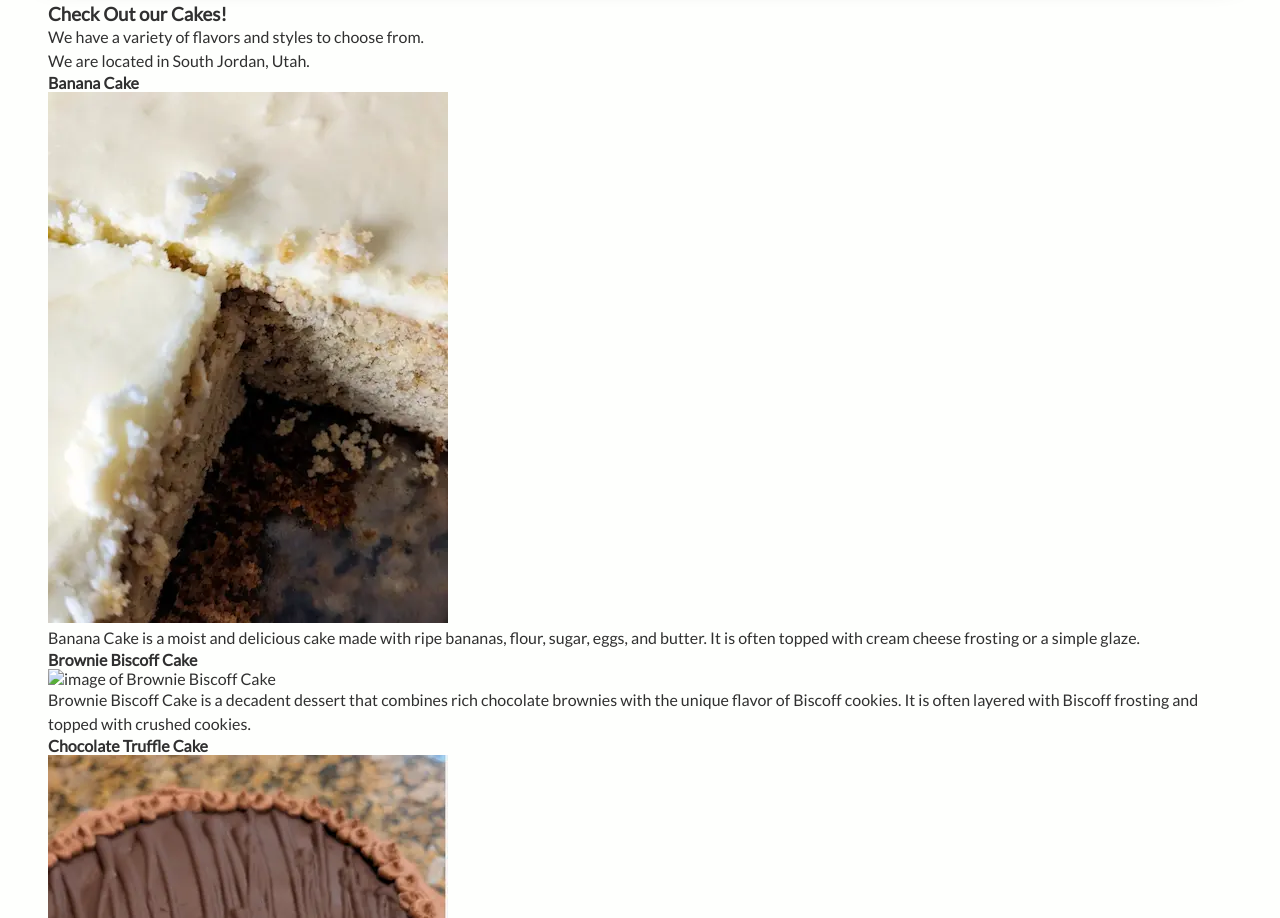
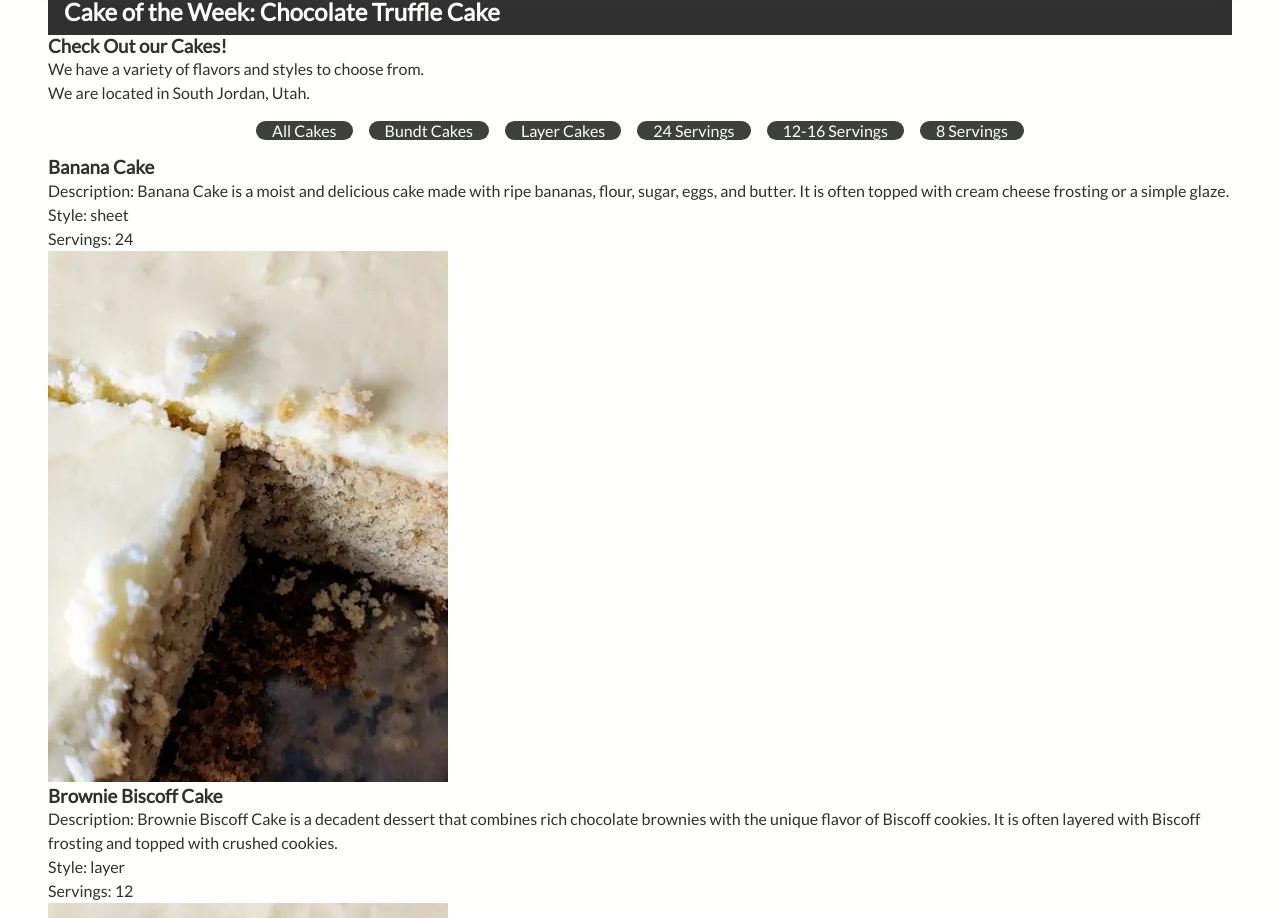
Before and after one commit to chandafrey/wdd131, a plain HTML site: page project/cake-options.html in a window 1280 px wide. Shown: the part 123-1041 px from the top of the page. Drawn offline with nearby package versions, Linux system fonts and the light colour scheme.

Commit message:
fixed image file name on siteplan.html

```diff
--- a/project/cake-options.html
+++ b/project/cake-options.html
@@ -16,10 +16,11 @@
 
     <!--  LINKS: OTHER FILES-->
     <link rel="stylesheet" href="styles/cake-options.css">
-    <link rel="stylesheet" href="styles/cakeproject-medium.css">  <!-- @media only screen and (min-width: 35rem) {} this is 560px -->
-    <link rel="stylesheet" href="styles/cakeproject-large.css"> <!-- @media only screen and (min-width: 64rem) {} this is 1028px -->
+    <link rel="stylesheet" href="styles/cake-options-medium.css">  <!-- @media only screen and (min-width: 35rem) {} this is 560px -->
+    <link rel="stylesheet" href="styles/cake-options-large.css"> <!-- @media only screen and (min-width: 64rem) {} this is 1028px -->
+    <script src="scripts/cake-hamburger.js" defer></script>
+    <script src="scripts/filtered-cakes.js" defer></script>
     <script src="scripts/cake-dates.js" defer></script> <!--Dates for Footer-->
-    <script src="scripts/cake-hamburger.js" defer></script>
 </head>
 <body>
     <div class="wrapper"> <!--Wrap the whole page in this-->
@@ -43,9 +44,9 @@
             </section>
             <nav>
                 <ul class="navigation" aria-label="Main navigation">
-                    <li><a href="#" class="active">Home</a></li>
-                    <li><a href="#">Cakes</a></li>
-                    <li><a href="#">Order</a></li>
+                    <li><a href="cakeproject.html" class="active">Home</a></li>
+                    <li><a href="cake-options.html">Cakes</a></li>
+                    <li><a href="cake-order.html">Order</a></li>
                     <li><a href="#">Contact</a></li>
                 </ul>
             </nav>
@@ -54,7 +55,7 @@
 
         <main>
             <section class="cake-of-week">
-                <h2>Cake of the Week: </h2>
+                <h2>Cake of the Week: Chocolate Truffle Cake </h2>
             </section>
 
             <section class="cake-options">
@@ -62,20 +63,39 @@
 
                 <p>We have a variety of flavors and styles to choose from.</p>
                 <p>We are located in South Jordan, Utah.</p>
-                <div class="cake-1">
-                    <h4>Banana Cake</h4>
-                    <img src="images/bananaCake.webp" alt="image of Banana Cake" class="cake-image">
-                <p>Banana Cake is a moist and delicious cake made with ripe bananas, flour, sugar, eggs, and butter. It is often topped with cream cheese frosting or a simple glaze.</p>
-                </div>
-                <div class="cake-2">
+            </section>
+
+            <div class="cake-filters">
+                <ul class="cake-filter-nav">
+                    <li><a href="#" id="allCakes" class="active">All Cakes</a></li>
+                    <li><a href="#" id="bundt">Bundt Cakes</a></li>
+                    <li><a href="#" id="layer">Layer Cakes</a></li>
+                    <li><a href="#" id="24-servings">24 Servings</a></li>
+                    <li><a href="#" id="12plus-servings">12-16 Servings</a></li>
+                    <li><a href="#" id="8-servings">8 Servings</a></li>
+                </ul>
+            </div>
+            <div id="cakesContainer"> <!--This has to be id not class here-->
+               <!-- cake cards here -->
+            </div>
+
+
+            <!-- <section class="cake-options"> -->
+
+                <!-- <div class="cake-1"> -->
+                    <!-- <h4>Banana Cake</h4> -->
+                    <!-- <img src="images/bananaCake.webp" alt="image of Banana Cake" class="cake-image"> -->
+                <!-- <p>Banana Cake is a moist and delicious cake made with ripe bananas, flour, sugar, eggs, and butter. It is often topped with cream cheese frosting or a simple glaze.</p> -->
+                <!-- </div> -->
+                <!-- <div class="cake-2">
                     <h4>Brownie Biscoff Cake</h4>
                     <img src="" alt="image of Brownie Biscoff Cake" class="cake-image">
                     <p>Brownie Biscoff Cake is a decadent dessert that combines rich chocolate brownies with the unique flavor of Biscoff cookies. It is often layered with Biscoff frosting and topped with crushed cookies.</p>
                 </div>
                 <div class="cake-3">
-                    <h4>Chocolate Truffle Cake</h4>
-                    <img src="images/chocolateTruffle.webp" alt="image of Brownie Biscoff Cake" class="cake-image">
-                    <p>Chocolate Truffle Cake is a rich and indulgent dessert made with layers of chocolate cake, chocolate ganache, and truffle filling. It is often garnished with chocolate shavings or fresh berries.</p>
+                    <h4>Chocolate Truffle Cake</h4> -->
+                    <!-- <img src="images/chocolateTruffle.webp" alt="image of Brownie Biscoff Cake" class="cake-image"> -->
+                    <!-- <p>Chocolate Truffle Cake is a rich and indulgent dessert made with layers of chocolate cake, chocolate ganache, and truffle filling. It is often garnished with chocolate shavings or fresh berries.</p>
                 </div>
                 <div class="cake-4">
                     <h4>Churro Cake</h4>
@@ -106,8 +126,8 @@
                     <h4>Raspberry Bunt Cake</h4>
                     <img src="" alt="image of Raspberry Bunt Cake" class="cake-image">
                     <p>Raspberry Bunt Cake is a moist and fruity dessert made with fresh raspberries and a light cake batter. It is often topped with raspberry glaze or whipped cream.</p>
-                </div>
-            </section> <!-- end of cake options section -->
+                </div> -->
+            <!-- </section> -->
 
             <!-- WHAT SHOULD I DO WITH THESE SECTIONS? -->
             <section class="cake-review">
@@ -120,6 +140,7 @@
                 <p>We have a "Cake of the Week" each week.  Check our calendar to see which cake is made each week for the current month and next month.</p>
                 <p>Place your order anytime before Tuesdays and your cake will be ready for pick up on Thursdays.</p>
                 <a href="cake-order.html">Order Now</a>
+            </section>
 
         </main>
         <!-- END OF MAIN -->
--- /dev/null
+++ b/project/scripts/filtered-cakes.js
@@ -0,0 +1,207 @@
+
+//CAKES--------------------------------------------
+const cakes = [
+    {
+      cakeName: "Banana Cake",
+      description: "Banana Cake is a moist and delicious cake made with ripe bananas, flour, sugar, eggs, and butter. It is often topped with cream cheese frosting or a simple glaze.",
+      style: "sheet",
+      servings: 24,
+      imageUrl:
+      "images/bananaCake.webp"
+      },
+    {
+      cakeName: "Brownie Biscoff Cake",
+      description: "Brownie Biscoff Cake is a decadent dessert that combines rich chocolate brownies with the unique flavor of Biscoff cookies. It is often layered with Biscoff frosting and topped with crushed cookies.",
+      style: "layer",
+      servings: 12,
+      imageUrl:
+      "images/bananaCake.webp"
+      },
+    {
+      cakeName: "Chocolate Truffle Cake",
+      description: "Chocolate Truffle Cake is a rich and indulgent dessert made with layers of chocolate cake, chocolate ganache, and truffle filling. It is often garnished with chocolate shavings or fresh berries.",
+      style: "bundt",
+      servings: 8,
+      imageUrl:
+      "images/bananaCake.webp"
+      },
+    {
+        cakeName: "Churro Cake",
+        description: "San Diego, California, United States",
+        style: "layer",
+        servings: 16,
+        imageUrl:
+        "images/chocolateTruffle.webp"
+    },
+    {
+      cakeName: "Disneyland Chocolate Smash Cake",
+      description: "San Diego, California, United States",
+      style: "layer",
+      servings: 12,
+      imageUrl:
+      "images/chocolateTruffle.webp"
+  },
+  {
+    cakeName: "Ultimate Smores Cake",
+    description: "San Diego, California, United States",
+    style: "layer",
+    servings: 12,
+    imageUrl:
+    "images/chocolateTruffle.webp"
+},
+{
+  cakeName: "Biscoff Bunt Cake",
+  description: "San Diego, California, United States",
+  style: "layer",
+  servings: 12,
+  imageUrl:
+  "images/chocolateTruffle.webp"
+},
+{
+  cakeName: "Dark Chocolate Bunt Cake",
+  description: "San Diego, California, United States",
+  style: "layer",
+  servings: 12,
+  imageUrl:
+  "images/chocolateTruffle.webp"
+},
+{
+  cakeName: "Raspberry Bunt Cake",
+  description: "San Diego, California, United States",
+  style: "layer",
+  servings: 12,
+  imageUrl:
+  "images/chocolateTruffle.webp"
+},
+
+
+  ];
+
+//   Call the Function to get the Cake cards
+ //USE THIS LINE OR THE LAST LINE(event listenter)
+createCakeCard(cakes);
+
+
+
+// Function to Display cake list ALL CAKES---------------------------------
+const allCakesLink = document.querySelector('#allCakes');
+allCakesLink.addEventListener("click", () => {
+    document.querySelector("#cakesContainer").innerHTML = "";
+    createCakeCard(cakes);
+});
+
+
+// Function to filter temple list OLD:---------------------------------
+const bundtLink = document.querySelector('#bundt');
+bundtLink.addEventListener("click", () => {
+    document.querySelector("#cakesContainer").innerHTML = "";
+    createCakeCard(cakes.filter(cake => (cake.style === "bundt")));
+});
+
+// Function to filter temple list NEW:---------------------------------
+const layerLink = document.querySelector('#layer');
+layerLink.addEventListener("click", () => {
+    document.querySelector("#cakesContainer").innerHTML = "";
+    createCakeCard(cakes.filter(cake => (cake.style === "layer")));
+});
+
+// Function to filter cake list LARGE:---------------------------------
+// const largeLink = document.querySelector('#24-servings');
+// largeLink.addEventListener("click", () => {
+//     document.querySelector("#cakesContainer").innerHTML = "";
+//     createCakeCard(cakes.filter(cake => cake.servings === 24));
+// });
+
+// Function to filter cake list MEDIUM:---------------------------------
+const mediumLink = document.querySelector('#12plus-servings');
+mediumLink.addEventListener("click", () => {
+    document.querySelector("#cakesContainer").innerHTML = "";
+    // createCakeCard(cakes.filter(cake => cake.servings >= 12 && cake.servings <= 16));
+    createCakeCard(cakes.filter(cake => cake.servings === 12));
+});
+
+// Function to filter cake list SMALL:---------------------------------
+// const smallLink = document.querySelector('#8-servings');
+// smallLink.addEventListener("click", () => {
+//     document.querySelector("#cakesContainer").innerHTML = "";
+//     createCakeCard(cakes.filter(cake => cake.servings === 8));
+// });
+
+  //   FUNCTION TO CREATE CAKE CARDS--------------------------------------
+//Start with the word function, then name of the function, then the parameters
+function createCakeCard(filteredCakes) {
+    //   Get the container for the cake cards
+    const container = document.getElementById('cakesContainer'); //this is the container for the cake cards
+
+    //   Clear the container - was cakesContainer
+    container.innerHTML = ''; //this clears the container so it doesn't duplicate the cards
+    // document.querySelector("#cakeContainer").innerHTML = "";
+
+    //   Loop through the cakes array using a forEach method
+    //Remember the format is name of the object(origional array)
+    //and then .forEach(singular name of the object) => {
+    filteredCakes.forEach((cake) => {
+
+        // create a card to put into a div for each temple card
+        const card = document.createElement('section');
+        card.classList.add('cake-card');
+
+        // create the elements to go into the cake card
+        // for example we are saying create a variable
+        // called name and make it a new element('h2') to go
+        // inside the cakeCard div in the HTML
+        const name = document.createElement('h3');
+        const description = document.createElement('p');
+        const style = document.createElement('p');
+        const servings = document.createElement('p');
+        const image = document.createElement('img');
+
+        // Set the inner HTML for the cake card
+        // Set the text content for each element
+        // Currently the name, description, style, servings elements
+        // above are empty...
+        // To fill them, we start with the name of the element
+        // (in this case name - from const name) and then we
+        // say if it is a .textContent or .innerHTML and then =
+        // the value we want to put in there
+        name.textContent = cake.cakeName;
+        description.innerHTML = `<span class="label">Description:  </span>${cake.description}`;
+        style.innerHTML = `<span class="label">Style:  </span>${cake.style}`;
+        servings.innerHTML = `<span class="label">Servings:  </span>${cake.servings}`;
+
+
+        // Set the image source and alt text and lazy loading
+        image.src = cake.imageUrl;
+        image.alt = `Image of ${cake.cakeName}`;
+        image.loading = 'lazy'; //this is for lazy loading
+        image.referrerPolicy = "no-referrer"; // Prevents sending cookies
+
+        // Append the elements to the card
+        card.appendChild(name);
+        card.appendChild(description);
+        card.appendChild(style);
+        card.appendChild(servings);
+        card.appendChild(image);
+
+        // Append the card to the cakesContainer
+        container.appendChild(card); //this appends the card to the container
+
+        // Or you could say it like this:
+        // document.querySelector("#cakeContainer").appendChild(card)
+
+
+
+    });
+
+// Add this line to DISPLAY the temple cards
+// document.addEventListener("DOMContentLoaded", createTempleCard)
+
+
+}
+const filterLinks = document.querySelectorAll(".cake-filter-nav a");
+filterLinks.forEach(link => {
+  link.addEventListener("click", () => {
+    filterLinks.forEach(l => l.classList.remove("active"));
+    link.classList.add("active");
+  });
+});
--- /dev/null
+++ b/project/styles/cake-options-medium.css
@@ -0,0 +1,28 @@
+@media (min-width: 37.5em) { /* 600px */
+
+/* Cake filters Horizontal View */
+.cake-filter-nav {
+    display: flex;
+    justify-content: center;
+    gap: 1rem;
+    padding: 1rem;
+}
+.cake-filters li {
+    list-style: none;
+    background-color:#3d403b;
+    border-radius: 10px;
+}
+.cake-filter-nav li a {
+    text-decoration: none;
+    color: #fefffd;
+    padding: .5rem 1rem;
+}
+
+.cake-filter-nav li a:hover,
+.cake-filter-nav li a:active {
+    background: #b49378;
+    color: white;
+    border-radius: 10px;
+
+}
+}
--- a/project/styles/cake-options.css
+++ b/project/styles/cake-options.css
@@ -163,3 +163,32 @@ header {
     color: #eeece0;
     text-shadow:#303030 7px 7px 10px;
 }
+
+.cake-of-week {
+    display: block;
+    width: 100%;
+    margin-top: 1rem;
+    padding: .5rem 1rem;
+    background-color: #303030;
+    color: #fefffd;
+    justify-self: center;
+}
+
+
+
+/* FOOTER - child(p), child(p)----------------------------------- */
+/* if time available...fancy this up with media logos and contact info */
+footer {
+    /* box size, space and placement*/
+    text-align: center;
+    /* style (border-color-font)*/
+
+}
+
+footer p {
+    text-align: center;
+}
+
+#lastModified {
+    font-size: 1rem;
+}
```
Also changed, not shown: project/cake-order.html (+74 -0 lines), project/cakeproject.html (+12 -7 lines), project/siteplan.html (+3 -3 lines), project/images/CakeHomePageDesktop.jpg (renamed from project/images/CakeHomePageMobile-Desktop Home Page.jpg), project/images/CakeHomePageMobile.jpg (renamed from project/images/CakeHomePageMobile-Mobile Home Page.jpg).
